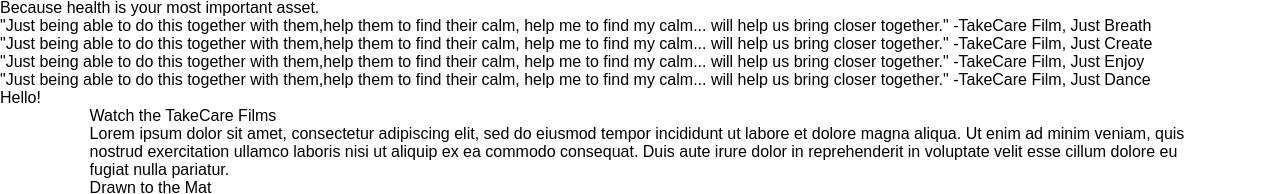
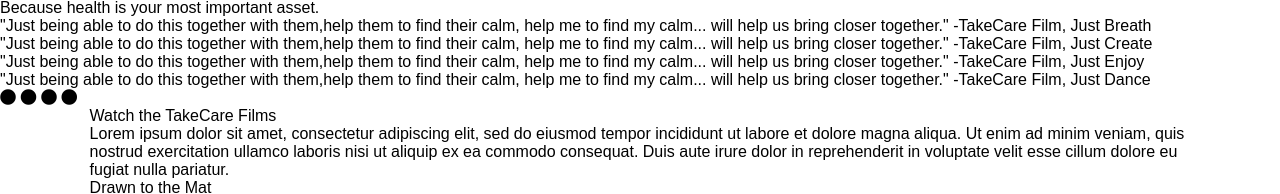
Before and after one commit to pvaishnaviprdxn/takecare_new, a plain HTML site: page index.html in a window 1280 px wide. Shown: the part 178-372 px from the top of the page. Drawn offline with Linux system fonts and the light colour scheme; files whose address does not match are found by name.

Commit message:
dots added

```diff
--- a/index.html
+++ b/index.html
@@ -112,8 +112,13 @@
               <span class = "qfrom-film">-TakeCare Film, Just Dance</span>
             </li>
           </ul>
-          <div class = "hello">Hello!</div>
           <!--slider structure end-->
+          <div class = "circle" id = "dot">
+            <a class="fas fa-circle"></a>
+            <a class="fas fa-circle"></a>
+            <a class="fas fa-circle"></a>
+            <a class="fas fa-circle"></a>
+          </div>
         </div>
         <!--films section start-->
         <section>
```
